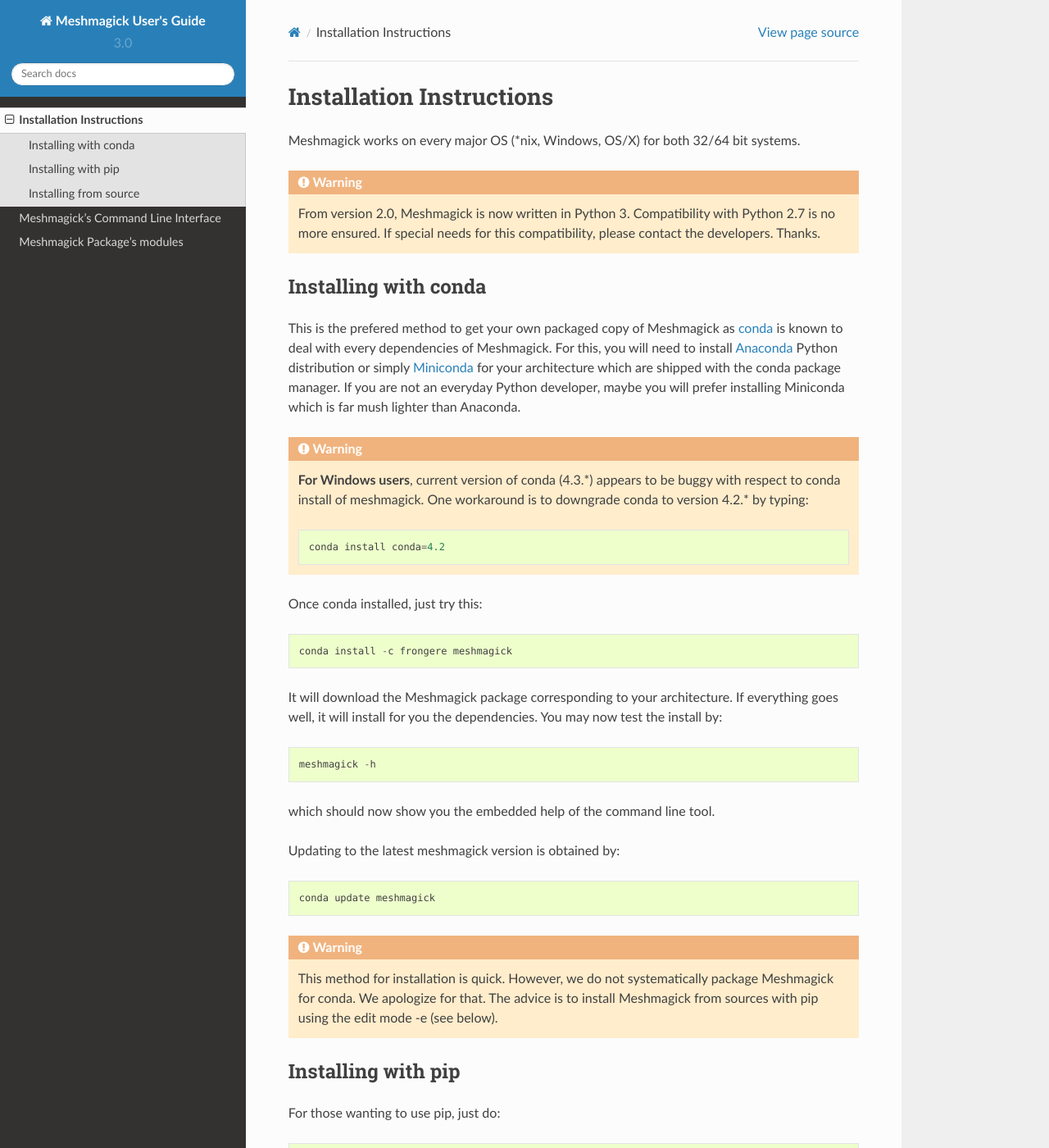
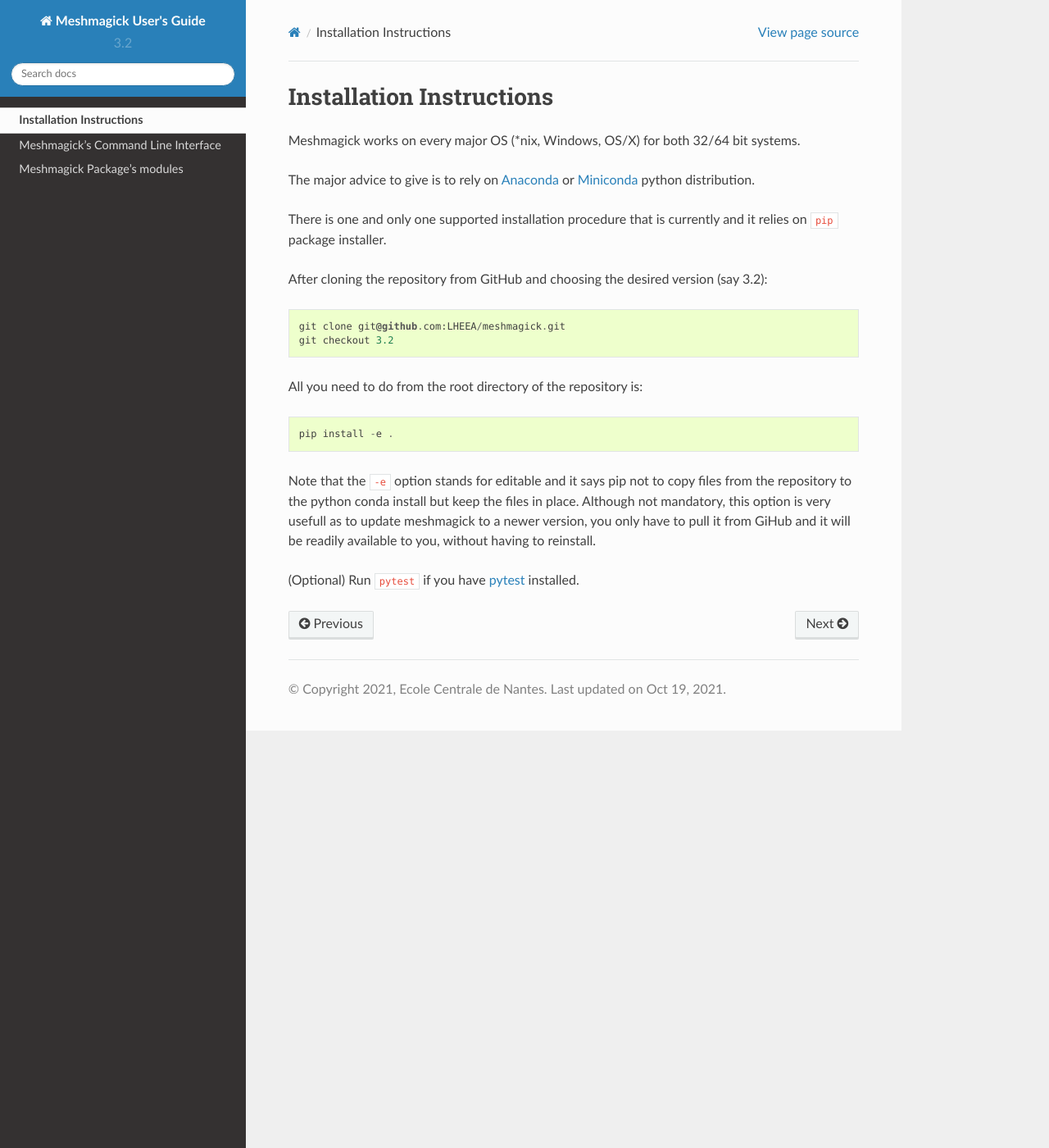
Before and after one commit to LHEEA/meshmagick, a Sphinx documentation site: the page built from doc/install/install.rst, in a window 1280 px wide and 1400 px high. Shown: the whole window at 82% size. Built offline with Sphinx 7.4.7 and the Read the Docs theme 2.0.0, drawn with Linux system fonts in a browser that asks for light colours; some of the changed text lies outside the part shown.

Commit message:
Updating old install procedure. Only one official procedure via pip.

```diff
--- a/doc/install/install.rst
+++ b/doc/install/install.rst
@@ -3,95 +3,23 @@
 
 Meshmagick works on every major OS (\*nix, Windows, OS/X) for both 32/64 bit systems.
 
-.. warning::
+The major advice to give is to rely on `Anaconda <https://www.anaconda.com/products/individual>`_ or
+`Miniconda <https://docs.conda.io/en/latest/miniconda.html>`_ python distribution.
 
-    From version 2.0, Meshmagick is now written in Python 3. Compatibility with Python 2.7 is no more ensured. If special
-    needs for this compatibility, please contact the developers. Thanks.
+There is one and only one supported installation procedure that is currently and it relies on ``pip`` package installer.
+
+After cloning the repository from GitHub and choosing the desired version (say 3.2)::
+
+    git clone git@github.com:LHEEA/meshmagick.git
+    git checkout 3.2
+
+All you need to do from the root directory of the repository is::
+
+    pip install -e .
+
+Note that the ``-e`` option stands for editable and it says pip not to copy files from the repository to the python conda
+install but keep the files in place. Although not mandatory, this option is very usefull as to update meshmagick to a
+newer version, you only have to pull it from GiHub and it will be readily available to you, without having to reinstall.
 
 
-Installing with conda
----------------------
-
-This is the prefered method to get your own packaged copy of Meshmagick as `conda <http://conda.pydata.org/docs/>`_
-is known to deal with every dependencies of Meshmagick. For this, you will need to install
-`Anaconda <https://www.continuum.io/downloads>`_ Python distribution or simply
-`Miniconda <http://conda.pydata.org/miniconda.html>`_ for your architecture which are shipped with the conda package
-manager. If you are not an everyday Python developer, maybe you will prefer installing Miniconda which is far mush
-lighter than Anaconda.
-
-.. warning::
-
-    **For Windows users**, current version of conda (4.3.*) appears to be buggy with respect to conda install of
-    meshmagick. One workaround is to downgrade conda to version 4.2.* by typing::
-
-        conda install conda=4.2
-
-Once conda installed, just try this::
-
-    conda install -c frongere meshmagick
-
-It will download the Meshmagick package corresponding to your architecture. If everything goes well, it will install
-for you the dependencies. You may now test the install by::
-
-    meshmagick -h
-
-which should now show you the embedded help of the command line tool.
-
-Updating to the latest meshmagick version is obtained by::
-
-    conda update meshmagick
-
-.. warning::
-
-    This method for installation is quick. However, we do not systematically package Meshmagick for conda. We apologize
-    for that. The advice is to install Meshmagick from sources with pip using the edit mode -e (see below).
-
-
-Installing with pip
--------------------
-
-For those wanting to use pip, just do::
-
-    pip install meshmagick
-
-It will install Meshmagick from Pypi.
-
-Update to the newest version is achieved by::
-
-    pip install meshmagick --upgrade
-
-.. note::
-    This is not the preferred method as Meshmagick depends on vtk for its visualization features which is sadly not
-    available on Pypi. You will then have to deal with this dependency by yourself.
-
-    * **On Linux** : You may use the current package manager of your system to install vtk
-    * **On Mac** : You may follow the instructions given in *bemio* documentation:
-      https://wec-sim.github.io/bemio/installing.html#installing-vtk-with-python-bindings
-    * **On Windows** : We had success in installing unofficial pakage from here:
-      http://www.lfd.uci.edu/~gohlke/pythonlibs/
-
-Installing from source
-----------------------
-
-This can be done by checking out the source files from the Git source code repository. This option is mainly for
-those wanting to develop into Meshmagick.
-
-1. Clone the meshmagick repository::
-
-    git clone https://github.com/LHEEA/meshmagick.git
-
-2. Change directory to meshmagick
-
-3. Install:
-
-    * If you want to install from source for just using meshmagick, it can be achieved by::
-
-        python setup.py install
-
-    * If you want to install from soruce for development purposes, you should better install meshmagick in
-      development mode so that your code modifications are directly taken into account with respect to your install.
-      It is achieved by the command::
-
-        pip install -e .
-
-4. (Optional) Run ``pytest`` if you have `pytest <http://doc.pytest.org/en/latest/>`_ installed.
+(Optional) Run ``pytest`` if you have `pytest <http://doc.pytest.org/en/latest/>`_ installed.
--- a/meshmagick/__init__.py
+++ b/meshmagick/__init__.py
@@ -1 +1 @@
-__version__ = '3.0'
+__version__ = '3.2'
```
Also changed, not shown: README.rst (+1 -10 lines), 1 other file.
